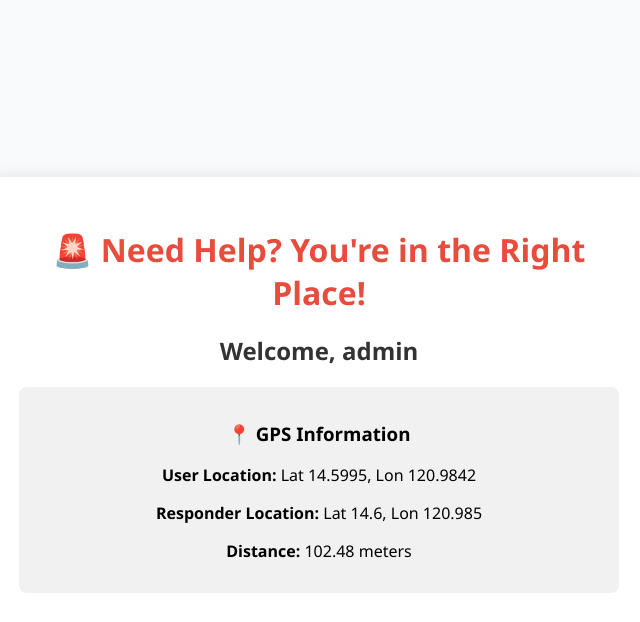
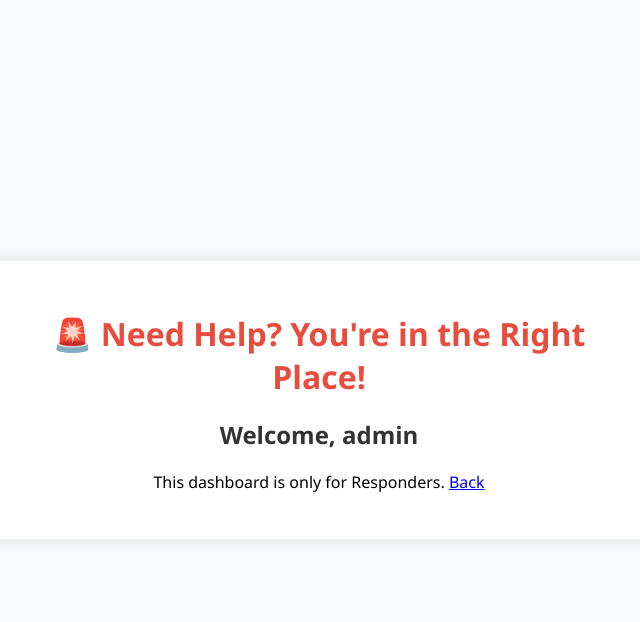
Before and after one commit to catherineellainelbagay/sos_web_app-group13, a Flask app: page /dashboard in a window 1280 px wide. Shown: the top 622 px of the page, without its empty margins (321-961 px from the left). Run offline with Flask 3, Linux system fonts and the light colour scheme; the visitor is signed in with stand-in values (Sample User, id 1).

Commit message:
feat: :art:
improve the code not yet end

```diff
--- a/app.py
+++ b/app.py
@@ -1,27 +1,26 @@
 from flask import Flask, render_template, request, redirect, url_for, session, jsonify
 import random
+from math import radians, sin, cos, sqrt, atan2
 
 app = Flask(__name__)
 app.secret_key = 'secret123'  # Needed for sessions
 
-# Dummy location data (simulated GPS from user and responder)
+# Simulated GPS positions (for user and responder)
 user_location = {'lat': 14.5995, 'lon': 120.9842}
 responder_location = {'lat': 14.6000, 'lon': 120.9850}
 
+# Calculate distance using Haversine formula
 def calculate_distance(user, responder):
-    # Haversine Formula (simplified for local distance in meters)
-    from math import radians, sin, cos, sqrt, atan2
-    R = 6371000  # radius in meters
+    R = 6371000  # Earth radius in meters
     lat1, lon1 = radians(user['lat']), radians(user['lon'])
-    lat2, lon2 = radians(responder['lat']), radians(responder['lon'])
-
+    lat2, lon2 = radians(responder['lat']), responder['lon']
     dlat = lat2 - lat1
-    dlon = lon2 - lon1
+    dlon = radians(responder['lon']) - lon1
     a = sin(dlat/2)**2 + cos(lat1) * cos(lat2) * sin(dlon/2)**2
     c = 2 * atan2(sqrt(a), sqrt(1 - a))
-    distance = R * c
-    return round(distance, 2)
+    return round(R * c, 2)
 
+# Login route
 @app.route('/', methods=['GET', 'POST'])
 def login():
     if request.method == 'POST':
@@ -30,7 +29,8 @@ def login():
         return redirect(url_for('dashboard'))
     return render_template('login.html')
 
-@app.route('/dashboard')
+# Dashboard route
+@app.route('/dashboard', methods=['GET'])
 def dashboard():
     if 'role' not in session:
         return redirect(url_for('login'))
@@ -41,15 +41,24 @@ def dashboard():
                            responder=responder_location,
                            distance=distance)
 
+# Simulated SMS sending route
 @app.route('/send_sms')
 def send_sms():
-    # Simulated SMS function
     return jsonify({"message": "📤 SIM Alert Sent (simulated)!"})
 
-if __name__ == '__main__':
-    app.run(debug=True)
+# Simulate user GPS movement
+@app.route('/simulate', methods=['POST'])
+def simulate():
+    user_location['lat'] += random.uniform(-0.0005, 0.0005)
+    user_location['lon'] += random.uniform(-0.0005, 0.0005)
+    return redirect(url_for('dashboard'))
 
+# Logout route
 @app.route('/logout')
 def logout():
     session.clear()
     return redirect(url_for('login'))
+
+# Start the Flask server
+if __name__ == '__main__':
+    app.run(debug=True)
--- a/templates/dashboard.html
+++ b/templates/dashboard.html
@@ -3,27 +3,54 @@
 <head>
     <title>Responder Dashboard</title>
     <link rel="stylesheet" href="/static/style.css">
+    <script>
+        // Auto-refresh every 5 seconds
+        setInterval(() => {
+            location.reload();
+        }, 5000);
+    </script>
 </head>
 <body>
     <div class="container">
         <h1>🚨 Need Help? You're in the Right Place!</h1>
         <h2>Welcome, {{ role }}</h2>
 
+
+        {% if role != "Responder" %}
+            <p>This dashboard is only for Responders. <a href="{{ url_for('logout') }}" class="btn">Back</a></p>
+        {% else %}
             <div class="section">
                 <h3>📍 GPS Information</h3>
                 <p><strong>User Location:</strong> Lat {{ user.lat }}, Lon {{ user.lon }}</p>
                 <p><strong>Responder Location:</strong> Lat {{ responder.lat }}, Lon {{ responder.lon }}</p>
                 <p><strong>Distance:</strong> {{ distance }} meters</p>
+                <p>
+                    <a target="_blank" href="https://www.google.com/maps?q={{ user.lat }},{{ user.lon }}">
+                        📍 View User Location on Google Maps
+                    </a>
+                </p>
             </div>
 
-        {% if role == "Responder" %}
+
             <div class="section">
                 <h3>📨 SMS Alert System</h3>
                 <button onclick="sendSMS()">Send SIM Alert</button>
                 <p id="sms-status"></p>
             </div>
+
+
+            <div class="section">
+                <h3>🛰️ Simulate GPS Update</h3>
+                <form method="POST" action="{{ url_for('simulate') }}">
+                    <button type="submit">Simulate New GPS Coordinates</button>
+                </form>
+            </div>
+
+
+            <a href="{{ url_for('logout') }}" class="btn">Logout</a>
         {% endif %}
     </div>
+
 
     <script>
         function sendSMS() {
```
Lines whose indentation alone changed are shown as unchanged.
